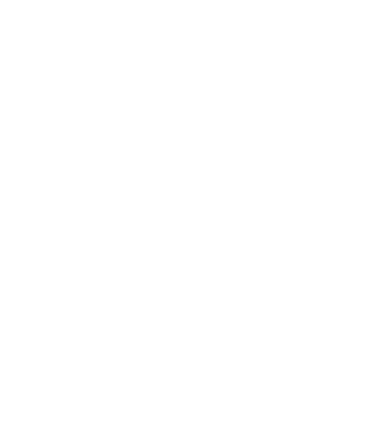
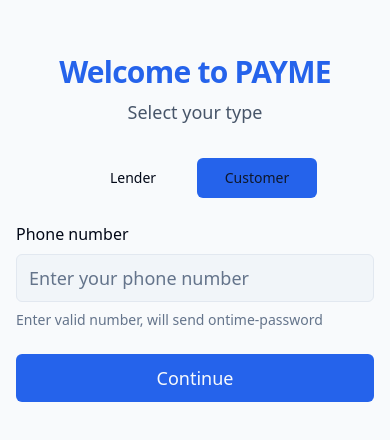
Before and after one commit to Chamodfernandoo/Loan-Management-with-Risk-Analysis, a React (Vite) app in the folder Frontend/: page /register1 in a window 390 px wide. Before the commit this address had no page. Shown: the part 194-634 px from the top of the page. Built offline with nearby package versions, Linux system fonts and the light colour scheme.

Commit message:
created phonenumber file

```diff
--- a/Frontend/package.json
+++ b/Frontend/package.json
@@ -13,6 +13,8 @@
     "@hookform/resolvers": "^3.10.0",
     "@radix-ui/react-label": "^2.1.1",
     "@radix-ui/react-slot": "^1.1.1",
+    "@radix-ui/react-toggle": "^1.1.1",
+    "@radix-ui/react-toggle-group": "^1.1.1",
     "class-variance-authority": "^0.7.1",
     "clsx": "^2.1.1",
     "lucide-react": "^0.468.0",
--- a/Frontend/src/App.tsx
+++ b/Frontend/src/App.tsx
@@ -3,11 +3,24 @@
 import Lender_dashbord from "./pages/Lender/lender_dashbord";
 import Customer_dashbord from "./pages/Customer/customer_dashbord";
 import Viwe_loans from "./pages/Lender/viwe_loans";
+import Phoneno from "./pages/registration/phonenumber/phoneno";
 
 const App: React.FC = () => {
   return (
     <>
      {/* // <Router> */}
+
+     <Routes>
+        <Route path="/register1" element={<Phoneno />} />
+        <Route path="/register2" element={<Phoneno />} />
+        <Route path="/register3" element={<Phoneno />} />
+        <Route path="/register4" element={<Phoneno />} />
+        <Route path="/register5" element={<Phoneno />} />
+        <Route path="/register6" element={<Phoneno />} />
+        <Route path="/register7" element={<Phoneno />} />
+        <Route path="/register8" element={<Phoneno />} />
+      </Routes>
+
       {/* lender routes */}
       <Routes>
         <Route path="/" element={<Lender_dashbord/>} />
--- /dev/null
+++ b/Frontend/src/components/ui/toggle-group.tsx
@@ -0,0 +1,59 @@
+import * as React from "react"
+import * as ToggleGroupPrimitive from "@radix-ui/react-toggle-group"
+import { type VariantProps } from "class-variance-authority"
+
+import { cn } from "@/lib/utils"
+import { toggleVariants } from "@/components/ui/toggle"
+
+const ToggleGroupContext = React.createContext<
+  VariantProps<typeof toggleVariants>
+>({
+  size: "default",
+  variant: "default",
+})
+
+const ToggleGroup = React.forwardRef<
+  React.ElementRef<typeof ToggleGroupPrimitive.Root>,
+  React.ComponentPropsWithoutRef<typeof ToggleGroupPrimitive.Root> &
+    VariantProps<typeof toggleVariants>
+>(({ className, variant, size, children, ...props }, ref) => (
+  <ToggleGroupPrimitive.Root
+    ref={ref}
+    className={cn("flex items-center justify-center gap-1", className)}
+    {...props}
+  >
+    <ToggleGroupContext.Provider value={{ variant, size }}>
+      {children}
+    </ToggleGroupContext.Provider>
+  </ToggleGroupPrimitive.Root>
+))
+
+ToggleGroup.displayName = ToggleGroupPrimitive.Root.displayName
+
+const ToggleGroupItem = React.forwardRef<
+  React.ElementRef<typeof ToggleGroupPrimitive.Item>,
+  React.ComponentPropsWithoutRef<typeof ToggleGroupPrimitive.Item> &
+    VariantProps<typeof toggleVariants>
+>(({ className, children, variant, size, ...props }, ref) => {
+  const context = React.useContext(ToggleGroupContext)
+
+  return (
+    <ToggleGroupPrimitive.Item
+      ref={ref}
+      className={cn(
+        toggleVariants({
+          variant: context.variant || variant,
+          size: context.size || size,
+        }),
+        className
+      )}
+      {...props}
+    >
+      {children}
+    </ToggleGroupPrimitive.Item>
+  )
+})
+
+ToggleGroupItem.displayName = ToggleGroupPrimitive.Item.displayName
+
+export { ToggleGroup, ToggleGroupItem }
--- /dev/null
+++ b/Frontend/src/components/ui/toggle.tsx
@@ -0,0 +1,45 @@
+"use client"
+
+import * as React from "react"
+import * as TogglePrimitive from "@radix-ui/react-toggle"
+import { cva, type VariantProps } from "class-variance-authority"
+
+import { cn } from "@/lib/utils"
+
+const toggleVariants = cva(
+  "inline-flex items-center justify-center rounded-md text-sm font-medium ring-offset-background transition-colors hover:bg-muted hover:text-muted-foreground focus-visible:outline-none focus-visible:ring-2 focus-visible:ring-ring focus-visible:ring-offset-2 disabled:pointer-events-none disabled:opacity-50 data-[state=on]:bg-accent data-[state=on]:text-accent-foreground [&_svg]:pointer-events-none [&_svg]:size-4 [&_svg]:shrink-0 gap-2",
+  {
+    variants: {
+      variant: {
+        default: "bg-transparent",
+        outline:
+          "border border-input bg-transparent hover:bg-accent hover:text-accent-foreground",
+      },
+      size: {
+        default: "h-10 px-3 min-w-10",
+        sm: "h-9 px-2.5 min-w-9",
+        lg: "h-11 px-5 min-w-11",
+      },
+    },
+    defaultVariants: {
+      variant: "default",
+      size: "default",
+    },
+  }
+)
+
+const Toggle = React.forwardRef<
+  React.ElementRef<typeof TogglePrimitive.Root>,
+  React.ComponentPropsWithoutRef<typeof TogglePrimitive.Root> &
+    VariantProps<typeof toggleVariants>
+>(({ className, variant, size, ...props }, ref) => (
+  <TogglePrimitive.Root
+    ref={ref}
+    className={cn(toggleVariants({ variant, size, className }))}
+    {...props}
+  />
+))
+
+Toggle.displayName = TogglePrimitive.Root.displayName
+
+export { Toggle, toggleVariants }
--- a/Frontend/src/pages/registration/phonenumber/phoneno.tsx
+++ b/Frontend/src/pages/registration/phonenumber/phoneno.tsx
@@ -1,11 +1,100 @@
-import React from 'react'
+import { zodResolver } from "@hookform/resolvers/zod"
+import { useForm } from "react-hook-form"
+import * as z from "zod"
 
-const phoneno = () => {
+import { Button } from "@/components/ui/button"
+import { Form, FormControl, FormField, FormItem, FormLabel, FormMessage } from "@/components/ui/form"
+import { Input } from "@/components/ui/input"
+import { ToggleGroup, ToggleGroupItem } from "@/components/ui/toggle-group"
+
+const formSchema = z.object({
+  userType: z.enum(["lender", "customer"], {
+    required_error: "Please select your user type",
+  }),
+  phoneNumber: z
+    .string()
+    .min(10, "Phone number must be at least 10 digits")
+    .regex(/^\d+$/, "Please enter only numbers"),
+})
+
+const Phoneno = () => {
+  const form = useForm<z.infer<typeof formSchema>>({
+    resolver: zodResolver(formSchema),
+    defaultValues: {
+      userType: "customer",
+      phoneNumber: "",
+    },
+  })
+
+  function onSubmit(values: z.infer<typeof formSchema>) {
+    console.log(values)
+    // Here you would typically trigger the OTP send process
+  }
   return (
-    <div>
+    <>
+    <div className="min-h-screen flex flex-col items-center justify-center p-4 bg-slate-50">
+      <div className="w-full max-w-md space-y-8">
+        <div className="text-center space-y-2">
+          <h1 className="text-3xl font-bold tracking-tight text-blue-600">Welcome to PAYME</h1>
+          <p className="text-lg text-slate-600">Select your type</p>
+        </div>
 
+        <Form {...form}>
+          <form onSubmit={form.handleSubmit(onSubmit)} className="space-y-6">
+            <FormField
+              control={form.control}
+              name="userType"
+              render={({ field }) => (
+                <FormItem>
+                  <FormControl>
+                    <ToggleGroup
+                      type="single"
+                      value={field.value}
+                      onValueChange={field.onChange}
+                      className="justify-center"
+                    >
+                      <ToggleGroupItem value="lender" className="w-[120px] data-[state=on]:bg-blue-600">
+                        Lender
+                      </ToggleGroupItem>
+                      <ToggleGroupItem value="customer" className="w-[120px] data-[state=on]:bg-blue-600">
+                        Customer
+                      </ToggleGroupItem>
+                    </ToggleGroup>
+                  </FormControl>
+                  <FormMessage />
+                </FormItem>
+              )}
+            />
+
+            <FormField
+              control={form.control}
+              name="phoneNumber"
+              render={({ field }) => (
+                <FormItem>
+                  <FormLabel className="text-base">Phone number</FormLabel>
+                  <FormControl>
+                    <Input
+                      placeholder="Enter your phone number"
+                      type="tel"
+                      className="h-12 bg-muted text-lg"
+                      {...field}
+                    />
+                  </FormControl>
+                  <p className="text-sm text-muted-foreground">Enter valid number, will send ontime-password</p>
+                  <FormMessage />
+                </FormItem>
+              )}
+            />
+
+            <Button type="submit" className="w-full h-12 text-lg bg-blue-600 hover:bg-blue-700">
+              Continue
+            </Button>
+          </form>
+        </Form>
+      </div>
     </div>
+    </>
   )
 }
 
-export default phoneno
+export default Phoneno
```
Also changed, not shown: 1 other file (tests, documents, lock files or other folders).
